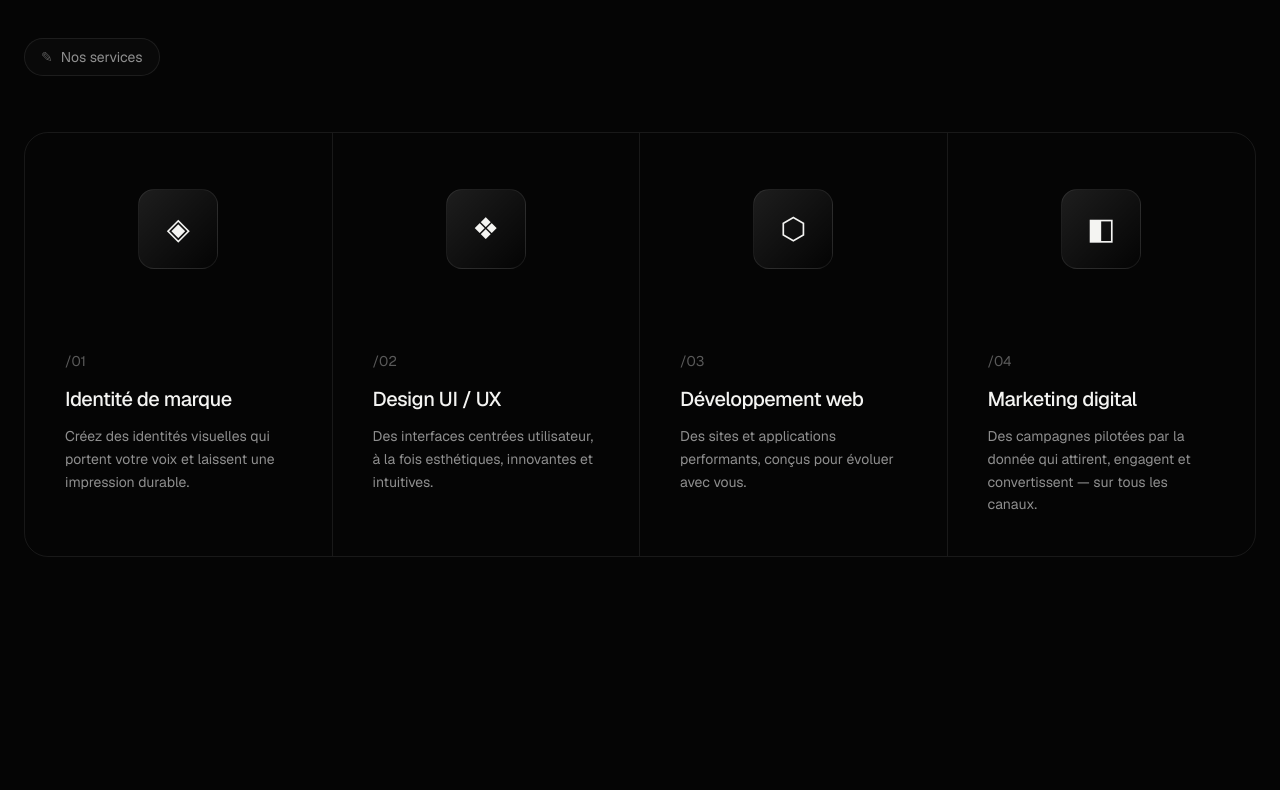
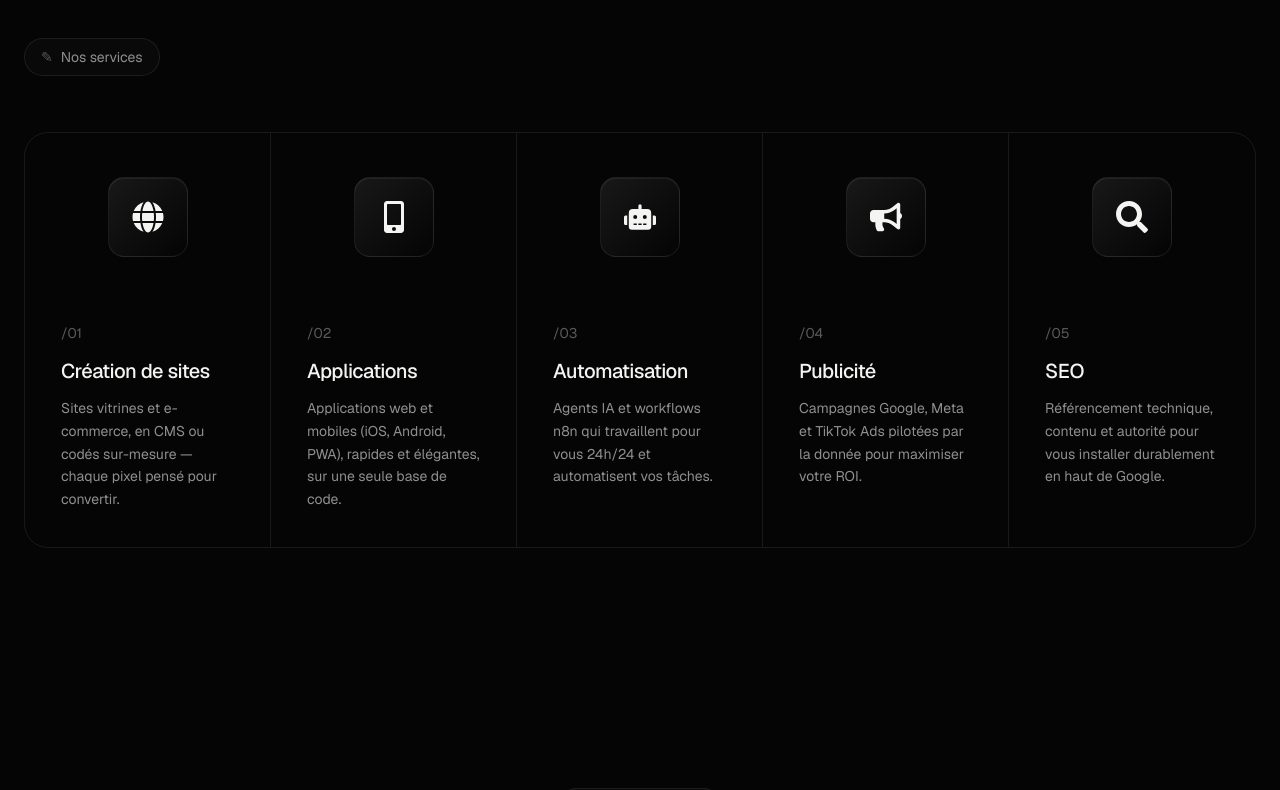
Before and after one commit to keviolabs-io/kebio-labs, a Next.js app: page / in a window 1280 px wide. Shown: the part 1000-1790 px from the top of the page. Built offline with nearby package versions, Linux system fonts and the light colour scheme.

Commit message:
Section Services: design + hover (grille de points) fideles au theme, 5 services Kevio Labs

```diff
--- a/components/home/Services.tsx
+++ b/components/home/Services.tsx
@@ -4,8 +4,16 @@ import { motion } from "framer-motion";
 import { services } from "@/lib/content";
 import SectionLabel from "@/components/SectionLabel";
 import { staggerContainer, staggerItem } from "@/components/anim/Reveal";
+import { FaGlobe, FaMobileAlt, FaRobot, FaBullhorn, FaSearch } from "react-icons/fa";
+import type { IconType } from "react-icons";
 
-const easeOut = [0.22, 1, 0.36, 1] as const;
+const ICONS: Record<string, IconType> = {
+  web: FaGlobe,
+  app: FaMobileAlt,
+  automation: FaRobot,
+  ads: FaBullhorn,
+  seo: FaSearch,
+};
 
 export default function Services() {
   return (
@@ -18,28 +26,49 @@ export default function Services() {
           initial="hidden"
           whileInView="show"
           viewport={{ once: true, margin: "-80px" }}
-          className="mt-14 grid grid-cols-1 divide-y divide-border rounded-3xl border border-border sm:grid-cols-2 sm:divide-y-0 lg:grid-cols-4 lg:divide-x"
+          className="mt-14 grid grid-cols-1 divide-y divide-border overflow-hidden rounded-3xl border border-border sm:grid-cols-2 sm:divide-y-0 lg:grid-cols-5 lg:divide-x"
         >
-          {services.items.map((s) => (
+          {services.items.map((s) => {
+            const Icon = ICONS[s.icon] ?? FaGlobe;
+            return (
               <motion.article
                 key={s.n}
                 variants={staggerItem}
-              className="group relative p-8 transition-colors duration-500 hover:bg-card-hover lg:p-10"
+                className="group relative overflow-hidden p-8 lg:p-9"
               >
-              <div className="mb-16 flex h-28 items-center justify-center">
+                {/* Grille de points révélée au survol (dense en haut) */}
+                <div
+                  className="pointer-events-none absolute inset-0 bg-dots opacity-0 transition-opacity duration-500 group-hover:opacity-100"
+                  style={{
+                    maskImage:
+                      "linear-gradient(to bottom, black, transparent 75%)",
+                    WebkitMaskImage:
+                      "linear-gradient(to bottom, black, transparent 75%)",
+                  }}
+                />
+                {/* Léger éclaircissement (haut) au survol */}
+                <div className="pointer-events-none absolute inset-0 bg-gradient-to-b from-white/[0.05] to-transparent opacity-0 transition-opacity duration-500 group-hover:opacity-100" />
+                {/* Liseré lumineux en haut au survol */}
+                <div className="pointer-events-none absolute inset-x-6 top-0 h-px bg-gradient-to-r from-transparent via-white/40 to-transparent opacity-0 transition-opacity duration-500 group-hover:opacity-100" />
+
+                {/* Contenu */}
+                <div className="relative">
+                  <div className="mb-14 flex h-24 items-center justify-center">
                     <motion.div
-                  whileHover={{ rotate: 8, scale: 1.05 }}
-                  transition={{ duration: 0.5, ease: easeOut }}
-                  className="grid h-20 w-20 place-items-center rounded-2xl border border-border bg-gradient-to-br from-white/10 to-transparent text-3xl"
+                      whileHover={{ y: -4 }}
+                      transition={{ duration: 0.4, ease: [0.22, 1, 0.36, 1] }}
+                      className="grid h-20 w-20 place-items-center rounded-2xl border border-border bg-gradient-to-br from-white/[0.08] to-transparent text-3xl text-foreground shadow-[inset_0_1px_0_rgba(255,255,255,0.06)]"
                     >
-                  {["◈", "❖", "⬡", "◧"][services.items.indexOf(s)]}
+                      <Icon className="h-8 w-8" />
                     </motion.div>
                   </div>
                   <span className="text-sm text-muted-dark">{s.n}</span>
                   <h3 className="mt-3 text-xl font-medium tracking-tight">{s.title}</h3>
                   <p className="mt-3 text-sm leading-relaxed text-muted">{s.text}</p>
+                </div>
               </motion.article>
-          ))}
+            );
+          })}
         </motion.div>
       </div>
     </section>
--- a/lib/content.ts
+++ b/lib/content.ts
@@ -81,23 +81,33 @@ export const services = {
   items: [
     {
       n: "/01",
-      title: "Identité de marque",
-      text: "Créez des identités visuelles qui portent votre voix et laissent une impression durable.",
+      icon: "web",
+      title: "Création de sites",
+      text: "Sites vitrines et e-commerce, en CMS ou codés sur-mesure — chaque pixel pensé pour convertir.",
     },
     {
       n: "/02",
-      title: "Design UI / UX",
-      text: "Des interfaces centrées utilisateur, à la fois esthétiques, innovantes et intuitives.",
+      icon: "app",
+      title: "Applications",
+      text: "Applications web et mobiles (iOS, Android, PWA), rapides et élégantes, sur une seule base de code.",
     },
     {
       n: "/03",
-      title: "Développement web",
-      text: "Des sites et applications performants, conçus pour évoluer avec vous.",
+      icon: "automation",
+      title: "Automatisation",
+      text: "Agents IA et workflows n8n qui travaillent pour vous 24h/24 et automatisent vos tâches.",
     },
     {
       n: "/04",
-      title: "Marketing digital",
-      text: "Des campagnes pilotées par la donnée qui attirent, engagent et convertissent — sur tous les canaux.",
+      icon: "ads",
+      title: "Publicité",
+      text: "Campagnes Google, Meta et TikTok Ads pilotées par la donnée pour maximiser votre ROI.",
+    },
+    {
+      n: "/05",
+      icon: "seo",
+      title: "SEO",
+      text: "Référencement technique, contenu et autorité pour vous installer durablement en haut de Google.",
     },
   ],
 };
```
Lines whose indentation alone changed are shown as unchanged.
